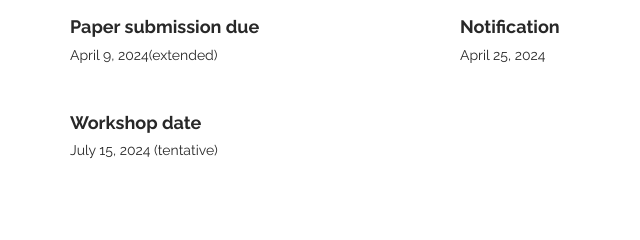
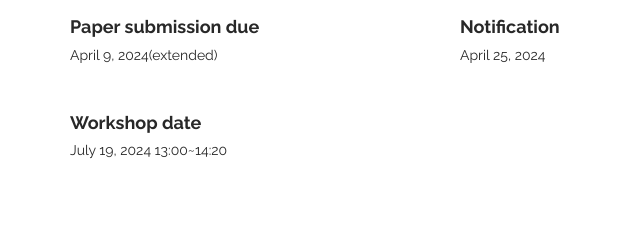
Before and after one commit to AI-Sports/AI-Sports-AI-Sports.github.io, a plain HTML site: page index.html in a window 1280 px wide. Shown: the part 2360-2600 px from the top of the page, 0-640 px from the left. Drawn offline with Linux system fonts and the light colour scheme.

Commit message:
time change

```diff
--- a/index.html
+++ b/index.html
@@ -178,7 +178,7 @@
                             </div>
                             <div class="media-body">
                                 <h4 class="media-heading">Workshop date</h4>
-                                <p>July 15, 2024 (tentative)</p>
+                                <p>July 19, 2024 13:00~14:20</p>
                             </div>
                         </div>
                     </div><!--/.col-md-4-->
```
